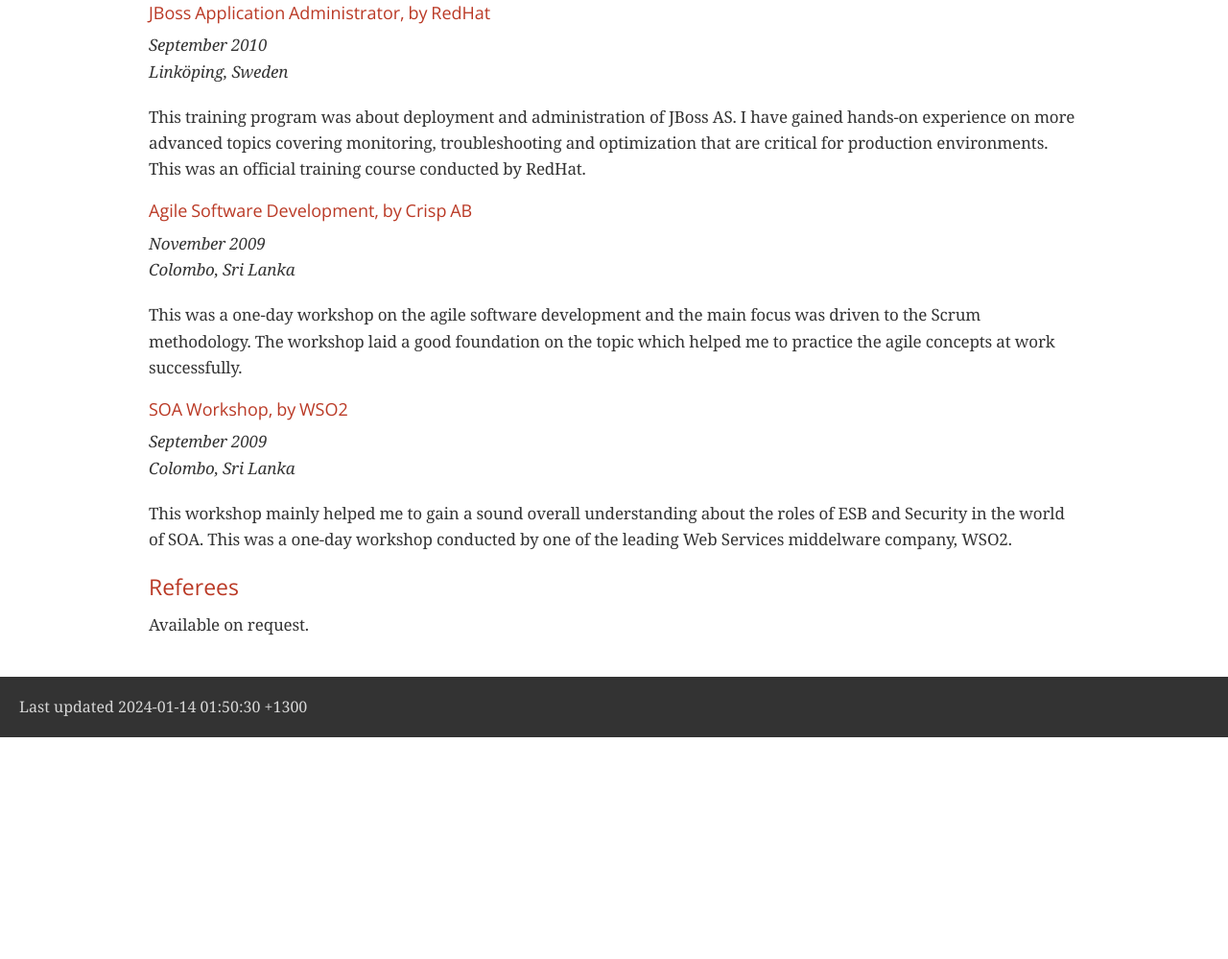
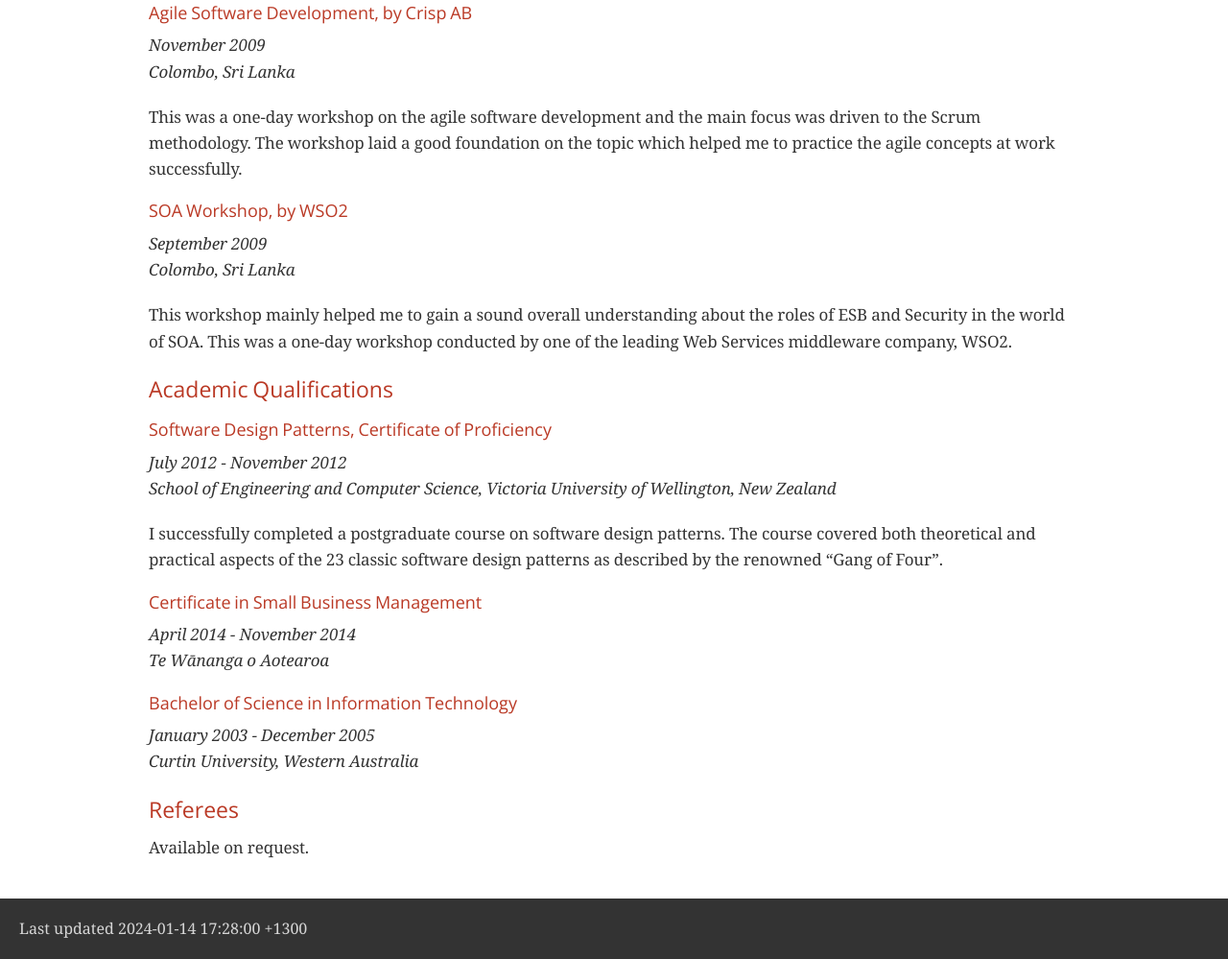
Before and after one commit to kausnz/kausnz.github.io, a plain HTML site: page index.html in a window 1280 px wide. Shown: the part 8835-9834 px from the top of the page at 96% size. Before the commit the page ends 9603 px from the top, so only its background shows below. Drawn offline with nearby package versions, Linux system fonts and the light colour scheme; a web font is replaced by a local one.

Commit message:
add academic qualifications

```diff
--- a/index.html
+++ b/index.html
@@ -957,16 +957,6 @@ Wellington, New Zealand</em></p>
 </div>
 </div>
 <div class="sect4">
-<h5 id="_software_design_patterns_a_certificate_of_proficiency">Software Design Patterns, a Certificate of Proficiency</h5>
-<div class="paragraph">
-<p><em>July 2012 - November 2012<br>
-School of Engineering and Computer Science, Victoria University of Wellington, New Zealand</em></p>
-</div>
-<div class="paragraph">
-<p>This was a post graduate course on software design patterns covering both theoretical and practical aspects of the 23 classic software design patterns described by “Gang of Four”. Successfully completed the examination at the end of the course.</p>
-</div>
-</div>
-<div class="sect4">
 <h5 id="_jboss_application_administrator_by_redhat">JBoss Application Administrator, by RedHat</h5>
 <div class="paragraph">
 <p><em>September 2010<br>
@@ -993,7 +983,34 @@ Colombo, Sri Lanka</em></p>
 Colombo, Sri Lanka</em></p>
 </div>
 <div class="paragraph">
-<p>This workshop mainly helped me to gain a sound overall understanding about the roles of ESB and Security in the world of SOA. This was a one-day workshop conducted by one of the leading Web Services middelware company, WSO2.</p>
+<p>This workshop mainly helped me to gain a sound overall understanding about the roles of ESB and Security in the world of SOA. This was a one-day workshop conducted by one of the leading Web Services middleware company, WSO2.</p>
+</div>
+</div>
+</div>
+<div class="sect3">
+<h4 id="_academic_qualifications">Academic Qualifications</h4>
+<div class="sect4">
+<h5 id="_software_design_patterns_certificate_of_proficiency">Software Design Patterns, Certificate of Proficiency</h5>
+<div class="paragraph">
+<p><em>July 2012 - November 2012<br>
+School of Engineering and Computer Science, Victoria University of Wellington, New Zealand</em></p>
+</div>
+<div class="paragraph">
+<p>I successfully completed a postgraduate course on software design patterns. The course covered both theoretical and practical aspects of the 23 classic software design patterns as described by the renowned “Gang of Four”.</p>
+</div>
+</div>
+<div class="sect4">
+<h5 id="_certificate_in_small_business_management">Certificate in Small Business Management</h5>
+<div class="paragraph">
+<p><em>April 2014 - November 2014<br>
+Te Wānanga o Aotearoa</em></p>
+</div>
+</div>
+<div class="sect4">
+<h5 id="_bachelor_of_science_in_information_technology">Bachelor of Science in Information Technology</h5>
+<div class="paragraph">
+<p><em>January 2003 - December 2005<br>
+Curtin University, Western Australia</em></p>
 </div>
 </div>
 </div>
@@ -1007,7 +1024,7 @@ Colombo, Sri Lanka</em></p>
 </div>
 <div id="footer">
 <div id="footer-text">
-Last updated 2024-01-14 01:50:30 +1300
+Last updated 2024-01-14 17:28:00 +1300
 </div>
 </div>
 </body>
```
